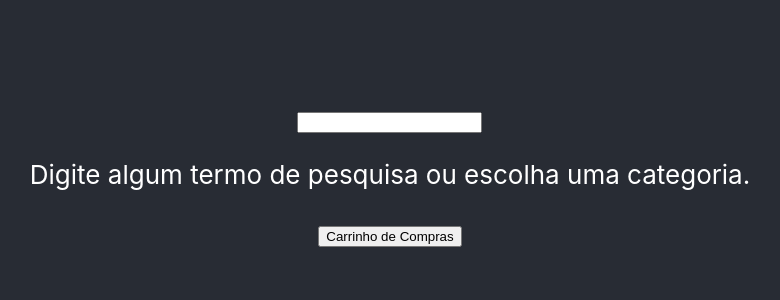
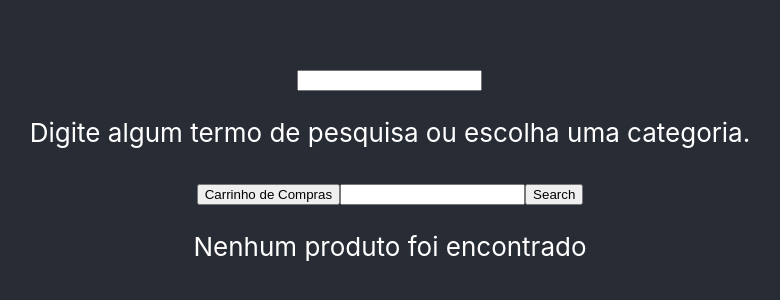
Before and after one commit to thiago-papim/online-store, a React (Create React App) app: page / in a window 1280 px wide. Shown: the part 226-526 px from the top of the page, without its empty margins (250-1030 px from the left). Built offline with nearby package versions, Linux system fonts and the light colour scheme.

Commit message:
requisito 5 completo

```diff
--- a/src/components/ProductCard.js
+++ b/src/components/ProductCard.js
@@ -5,7 +5,7 @@ export default class ProductCard extends React.Component {
   render() {
     const { productName, productPrice, productImage } = this.props;
     return (
-      <div data-testid="product">
+      <div>
         <p>{productName}</p>
         <img src={ productImage } alt={ productName } />
         <p>{productPrice}</p>
--- a/src/pages/ProducList.js
+++ b/src/pages/ProducList.js
@@ -1,9 +1,29 @@
 import React from 'react';
 import PropTypes from 'prop-types';
+import ProductCard from '../components/ProductCard';
 
 export default class ProductList extends React.Component {
+  state = {
+    productName: [],
+    query: '',
+  };
+
+  handleChange = (event) => {
+    this.setState({ query: event.target.value });
+  };
+
+  handleClick = async () => {
+    const { query } = this.state;
+    const response = await fetch(
+      `https://api.mercadolibre.com/sites/MLB/search?q=${query}`,
+    );
+    const data = await response.json();
+    this.setState({ productName: data.results });
+  };
+
   render() {
     const { props: { history } } = this.props;
+    const { query, productName } = this.state;
     return (
       <div>
         <input />
@@ -16,6 +36,30 @@ export default class ProductList extends React.Component {
           data-testid="shopping-cart-button"
           onClick={ () => history.push('/shopping-cart') }
         />
+        <input
+          type="text"
+          value={ query }
+          onChange={ this.handleChange }
+          data-testid="query-input"
+        />
+        <button onClick={ this.handleClick } data-testid="query-button">
+          Search
+        </button>
+        {productName.length > 0 ? (
+          <ul>
+            {productName.map((product) => (
+              <li key={ product.id } data-testid="product">
+                <ProductCard
+                  productName={ product.title }
+                  productImage={ product.thumbnail }
+                  productPrice={ product.price }
+                />
+              </li>
+            ))}
+          </ul>
+        ) : (
+          <p data-testid="empty-message">Nenhum produto foi encontrado</p>
+        )}
       </div>
     );
   }
```
